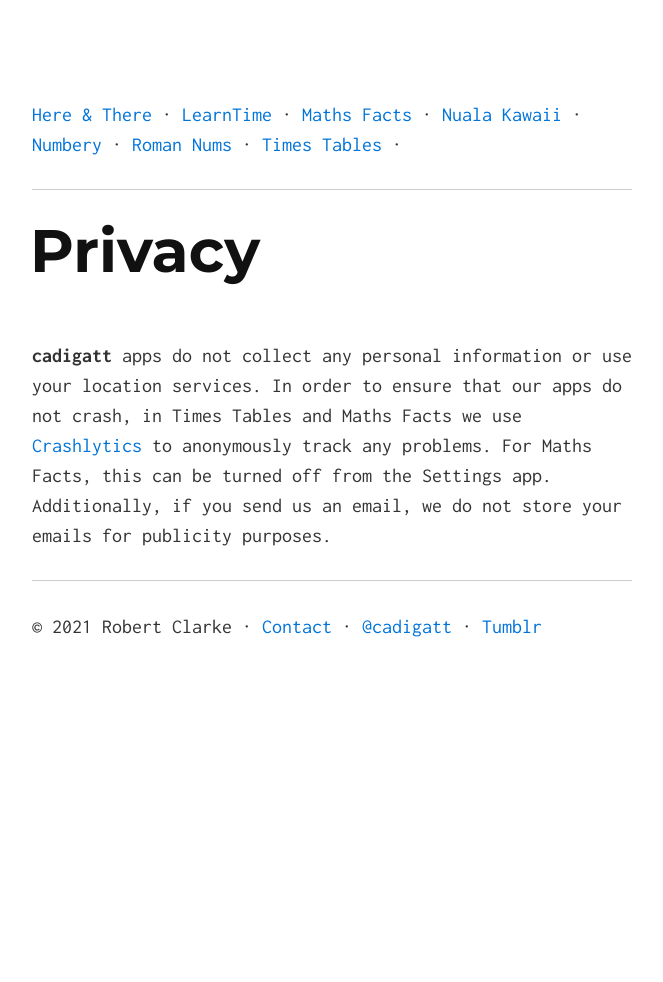
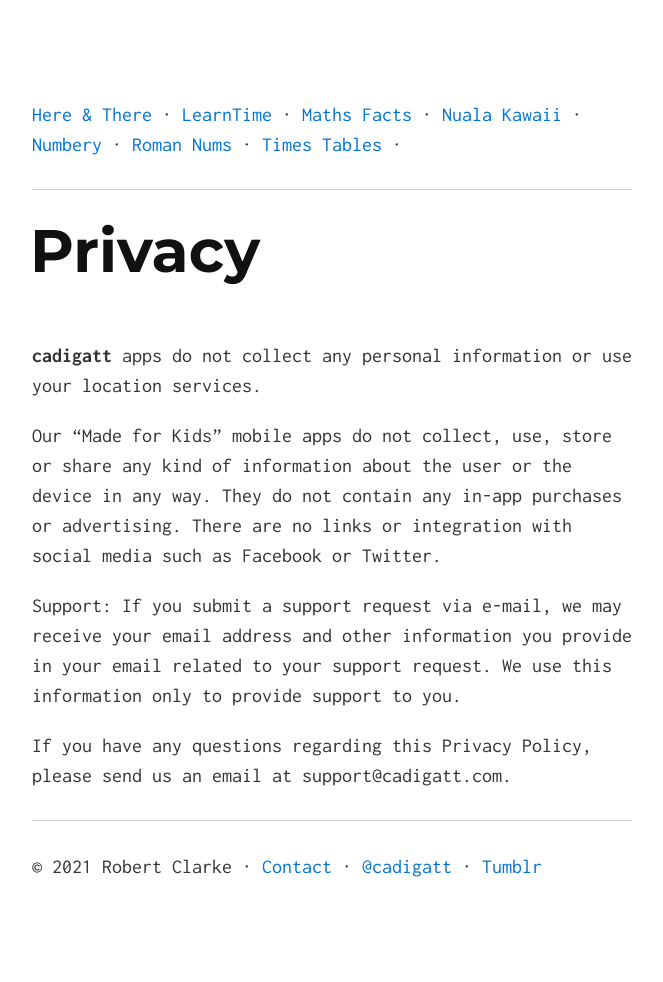
Before and after one commit to cadigatt/cadigatt.github.io, a Jekyll site: the page built from privacy.md, in a window 1280 px wide. Shown: the whole page, without its empty margins (308-971 px from the left). Built offline with Jekyll 4.4.1, drawn with Linux system fonts in a browser that asks for light colours; comment, search, counter and statistics services are not loaded; before the commit the page ends 900 px from its top, so only the background shows below that.

Commit message:
Update privacy.md

```diff
--- a/privacy.md
+++ b/privacy.md
@@ -4,4 +4,10 @@ permalink: /privacy/
 title: Privacy
 ---
 
-**cadigatt** apps do not collect any personal information or use your location services. In order to ensure that our apps do not crash, in Times Tables and Maths Facts we use [Crashlytics](http://try.crashlytics.com/terms/) to anonymously track any problems. For Maths Facts, this can be turned off from the Settings app. Additionally, if you send us an email, we do not store your emails for publicity purposes.
+**cadigatt** apps do not collect any personal information or use your location services.
+
+Our "Made for Kids" mobile apps do not collect, use, store or share any kind of information about the user or the device in any way. They do not contain any in-app purchases or advertising. There are no links or integration with social media such as Facebook or Twitter.
+
+Support: If you submit a support request via e-mail, we may receive your email address and other information you provide in your email related to your support request. We use this information only to provide support to you.
+
+If you have any questions regarding this Privacy Policy, please send us an email at support@cadigatt.com.
```
